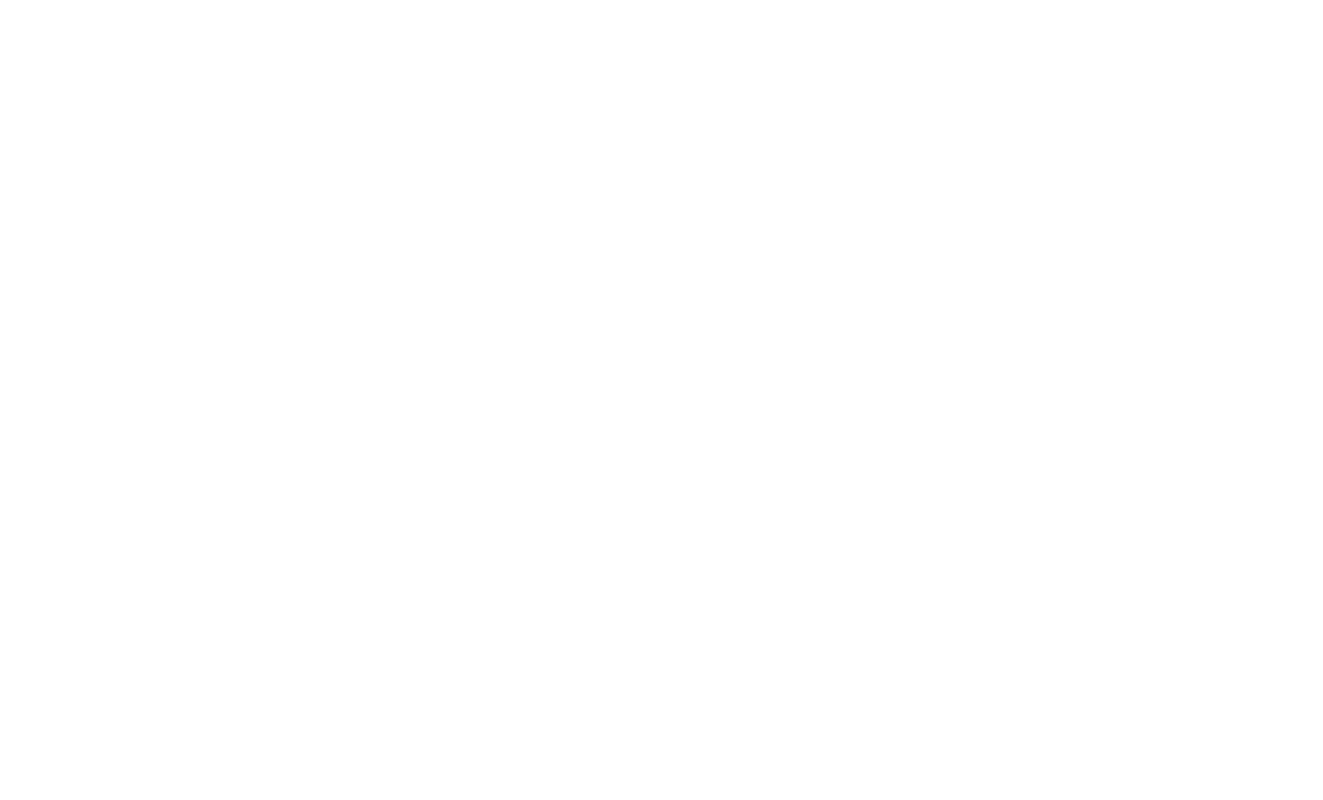
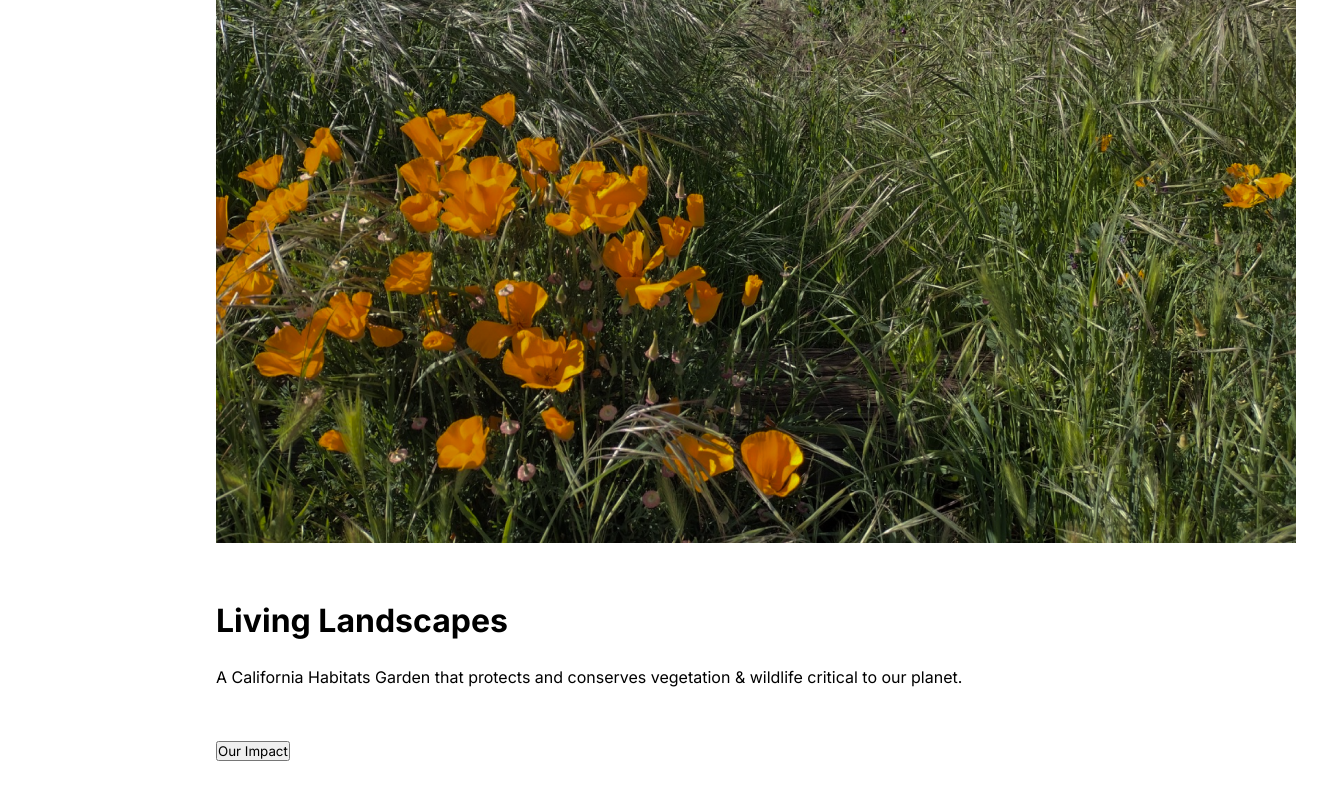
Before and after one commit to ramitaarora/phig-website, a React (Create React App) app in the folder my-react-app/: page / in a window 1280 px wide. Shown: the part 408-1208 px from the top of the page, 1323 px wide, since content can reach past the window. Before the commit the page ends 800 px from the top, so only its background shows below. Built offline with nearby package versions, Linux system fonts and the light colour scheme; a web font is replaced by a local one.

Commit message:
populated home page html, inserted bg image

```diff
--- a/my-react-app/src/App.js
+++ b/my-react-app/src/App.js
@@ -1,9 +1,10 @@
 import './App.css';
+import Home from "./components/Home"
 
 function App() {
   return (
     <div className="App">
-      Hello World
+      <Home />
     </div>
   );
 }
--- a/my-react-app/src/components/Home.jsx
+++ b/my-react-app/src/components/Home.jsx
@@ -1,9 +1,24 @@
 import React from 'react'
 import Navbar from './Navbar'
+import BannerBackground from "../assets/PHIG_spring_2023_butterfly_habitat_1.png"
 
 const Home = () => {
   return (
-    <div>Home</div>
+    <div className='home-container'>
+        <Navbar />
+        <div className='home-banner-container'>
+            <div className='home-bannerbg-container'>
+                <img src={BannerBackground} alt='PHIG Spring Butterfly Habitat' />
+            </div>
+            <div className='home-text-section'>
+                <h1 className='primary-heading'>Living Landscapes</h1>
+                <p className='primary-text'>A California Habitats Garden that protects and conserves vegetation & wildlife critical to our planet.</p>
+                <button className='secondary-button'>
+                    Our Impact
+                </button>
+            </div>
+        </div>
+    </div>
   )
 }
 
```
